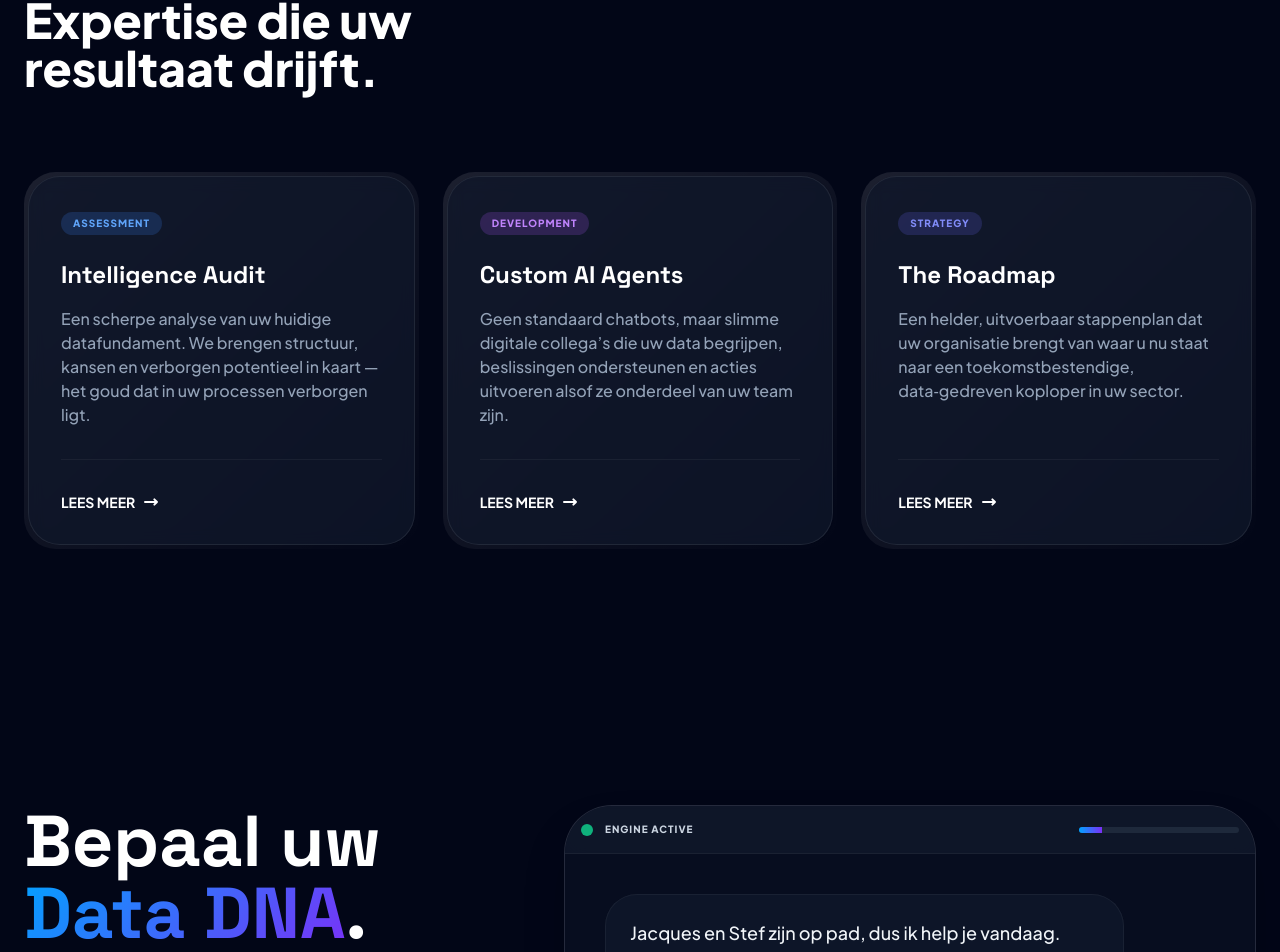
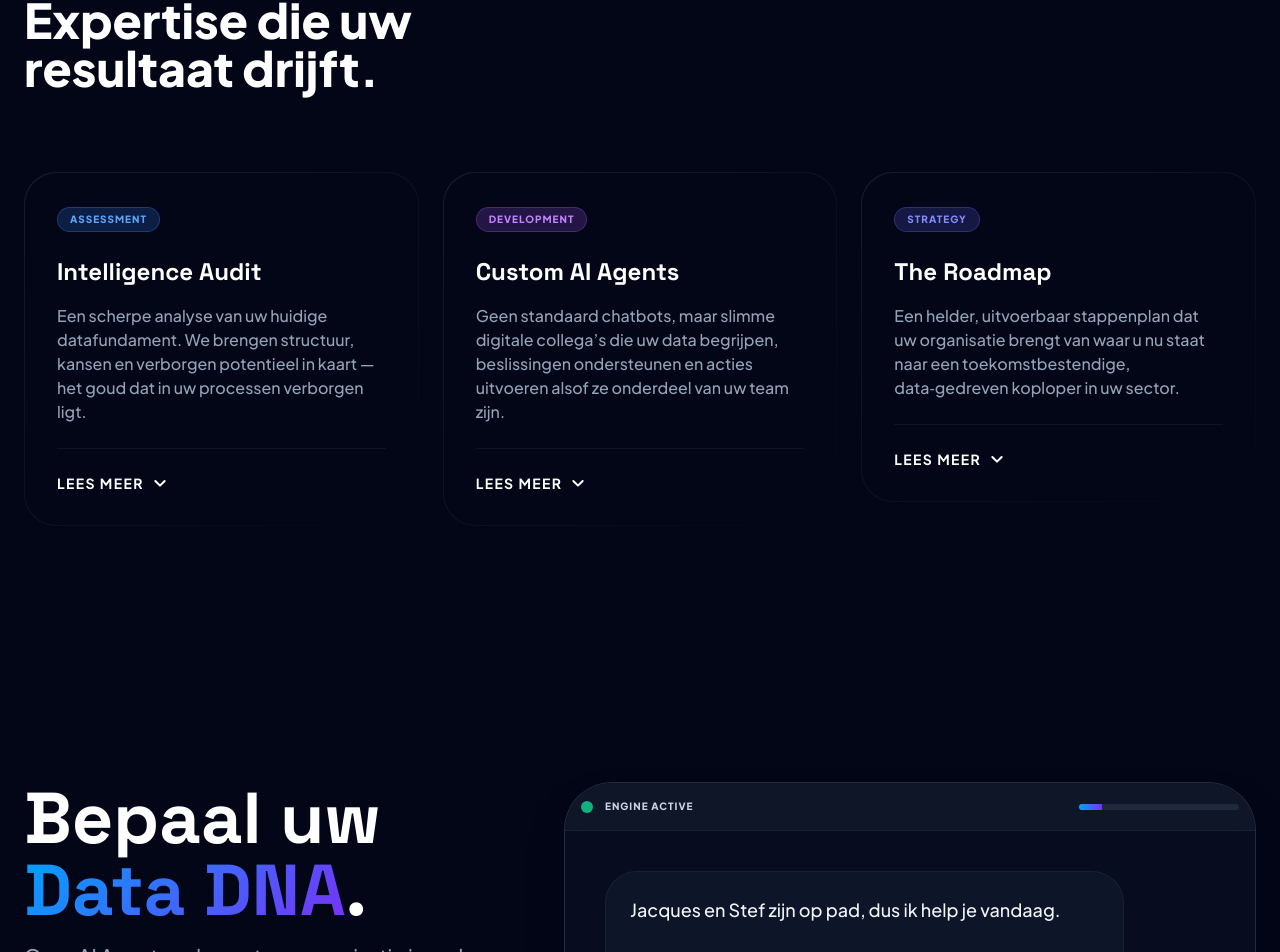
Before and after one commit to steflennips/WebsiteJS, a React (Vite) app: page / in a window 1280 px wide. Shown: the part 875-1827 px from the top of the page. Built offline with nearby package versions, Linux system fonts and the light colour scheme.

Commit message:
feat: Refactor Services component for clarity
Removes unused 'cases' array and simplifies 'results' descriptions in the Services component. Also removes unnecessary useEffect import.

```diff
--- a/components/Services.tsx
+++ b/components/Services.tsx
@@ -1,11 +1,10 @@
 
-import React, { useState, useRef, useEffect } from 'react';
+import React, { useState } from 'react';
 
 interface DetailedContent {
   expect: string;
   results: string[];
   resultsHeader?: string;
-  cases: string[];
 }
 
 interface Service {
@@ -25,14 +24,9 @@ const services: Service[] = [
     details: {
       expect: "Onze Intelligence Audit geeft u een volledig beeld van uw huidige datalandschap. We analyseren waar kansen liggen, waar risico’s zitten en hoe u waarde sneller kunt ontsluiten.",
       results: [
-        "Een duidelijk overzicht van uw datastructuur",
-        "Inzicht in datalekken, inefficiënte processen en verborgen kansen",
-        "Concreet advies waar AI en automatisering direct waarde kunnen leveren"
-      ],
-      cases: [
-        "Versnellen van rapportages, minder handmatig werk",
-        "Ontdekken van bottlenecks en verspilling",
-        "Inzicht in klantgedrag en nieuwe conversiekansen"
+        "Volledig overzicht van uw datastructuur",
+        "Inzicht in inefficiënte processen",
+        "Concreet advies voor AI-waarde"
       ]
     }
   },
@@ -43,17 +37,10 @@ const services: Service[] = [
     color: "purple",
     details: {
       expect: "Wij ontwikkelen AI‑agents die werken als digitale collega’s: ze lezen, analyseren en ondernemen actie. Uw team houdt tijd over voor het werk dat echt telt.",
-      resultsHeader: "Wat onze AI Agents kunnen",
       results: [
-        "Automatisch documenten verwerken",
-        "KPI’s monitoren en vroegtijdig afwijkingen signaleren",
-        "Acties uitvoeren, workflows starten of rapporten genereren",
-        "Antwoorden geven op bedrijfsinformatie met behulp van LLM’s"
-      ],
-      cases: [
-        "Document-to-ERP automatisering",
-        "Real-time fraudedetectie en notificaties",
-        "Intelligente klantenservice op eigen kennisbank"
+        "Automatische documentverwerking",
+        "Real-time KPI monitoring",
+        "Intelligente klantenservice bots"
       ]
     }
   },
@@ -64,38 +51,21 @@ const services: Service[] = [
     color: "indigo",
     details: {
       expect: "Met onze Roadmap krijgt u een helder, pragmatisch plan om uw organisatie data‑gedreven te maken, stap voor stap.",
-      resultsHeader: "Wat de Roadmap bevat",
       results: [
-        "Een nulmeting van uw huidige situatie",
-        "De grootste kansen voor AI en data‑optimalisatie",
-        "De fasering: wat doet u eerst, en wat later?",
-        "Kosteninschatting, impact en risico’s",
-        "Een uitvoerbare planning die direct toepasbaar is"
-      ],
-      cases: [
-        "Transformatie van familiebedrijf naar data-leider",
-        "Opzetten van een gecentraliseerde data-unit",
-        "Strategische inzet van AI voor marktuitbreiding"
+        "Nulmeting van de huidige situatie",
+        "Grootste kansen voor AI-optimalisatie",
+        "Stapsgewijze uitvoerbare planning"
       ]
     }
   }
 ];
 
 const Services: React.FC = () => {
-  const [selectedIdx, setSelectedIdx] = useState<number | null>(null);
-  const scrollContainerRef = useRef<HTMLDivElement>(null);
+  const [expandedIdx, setExpandedIdx] = useState<number | null>(null);
 
-  // Zorg dat de pop-up inhoud altijd bovenaan begint bij openen
-  useEffect(() => {
-    if (selectedIdx !== null) {
-      const timer = setTimeout(() => {
-        if (scrollContainerRef.current) {
-          scrollContainerRef.current.scrollTo({ top: 0, behavior: 'instant' });
-        }
-      }, 50);
-      return () => clearTimeout(timer);
-    }
-  }, [selectedIdx]);
+  const toggleExpand = (idx: number) => {
+    setExpandedIdx(expandedIdx === idx ? null : idx);
+  };
 
   return (
     <section id="diensten" className="py-24 md:py-32 bg-slate-950 border-t border-white/5 relative overflow-hidden">
@@ -107,106 +77,85 @@ const Services: React.FC = () => {
           </div>
         </div>
 
-        <div className="grid md:grid-cols-3 gap-6">
-          {services.map((service, idx) => (
-            <div key={idx} className="group relative p-1 rounded-[2rem] overflow-hidden transition-all hover:scale-[1.02]">
-              <div className="absolute inset-0 bg-gradient-to-br from-white/10 to-transparent opacity-100"></div>
-              <div className="relative h-full glass p-6 md:p-8 rounded-[2rem] flex flex-col justify-between hover:bg-white/[0.05] transition-colors">
+        <div className="grid md:grid-cols-3 gap-6 items-start">
+          {services.map((service, idx) => {
+            const isExpanded = expandedIdx === idx;
+
+            return (
+              <div
+                key={idx}
+                className={`group relative p-px rounded-[2rem] overflow-hidden transition-all duration-500 ${isExpanded ? 'md:scale-[1.03] z-10 shadow-[0_0_50px_rgba(123,47,247,0.15)]' : 'hover:scale-[1.01]'}`}
+              >
+                {/* Geanimeerde Border bij Expansie */}
+                <div className={`absolute inset-0 bg-gradient-to-br transition-opacity duration-500 ${isExpanded ? 'from-[#00a3ff] via-[#7b2ff7] to-indigo-500 opacity-100' : 'from-white/20 to-transparent opacity-40 group-hover:opacity-60'}`}></div>
+
+                <div className={`relative h-full bg-slate-950 p-6 md:p-8 rounded-[2rem] flex flex-col transition-all duration-500 ${isExpanded ? 'bg-slate-900/90' : 'hover:bg-slate-900/40'}`}>
+                  {/* Service Header */}
                   <div>
-                  <span className={`inline-block px-3 py-1 rounded-full text-[9px] md:text-[10px] font-black tracking-widest uppercase mb-4 md:mb-6 ${service.color === 'blue' ? 'bg-blue-500/20 text-blue-400 border-blue-500/30' : service.color === 'purple' ? 'bg-purple-500/20 text-purple-400 border-purple-500/30' : 'bg-indigo-500/20 text-indigo-400 border-indigo-500/30'}`}>
+                    <span className={`inline-block px-3 py-1 rounded-full text-[9px] md:text-[10px] font-black tracking-widest uppercase mb-4 md:mb-6 ${service.color === 'blue' ? 'bg-blue-500/20 text-blue-400 border border-blue-500/30' : service.color === 'purple' ? 'bg-purple-500/20 text-purple-400 border border-purple-500/30' : 'bg-indigo-500/20 text-indigo-400 border border-indigo-500/30'}`}>
                       {service.tag}
                     </span>
                     <h3 className="text-xl md:text-2xl font-black text-white mb-3 md:mb-4">{service.title}</h3>
-                  <p className="text-slate-400 text-sm md:text-base font-medium leading-relaxed">
+                    <p className="text-slate-400 text-sm md:text-base font-medium leading-relaxed mb-6">
                       {service.description}
                     </p>
                   </div>
-                <div className="mt-6 md:mt-8 pt-6 md:pt-8 border-t border-white/5">
+
+                  {/* Uitklapbare Content */}
+                  <div className={`grid transition-all duration-500 ease-in-out ${isExpanded ? 'grid-rows-[1fr] opacity-100 mb-8' : 'grid-rows-[0fr] opacity-0 pointer-events-none'}`}>
+                    <div className="overflow-hidden">
+                      <div className="pt-6 border-t border-white/10 space-y-6">
+                        <p className="text-slate-200 text-sm md:text-base font-bold leading-relaxed italic">
+                          "{service.details.expect}"
+                        </p>
+                        <div className="space-y-3">
+                          {service.details.results.map((res, i) => (
+                            <div key={i} className="flex gap-3 items-start text-slate-400">
+                              <div className="w-5 h-5 rounded-md bg-white/5 flex items-center justify-center shrink-0 mt-0.5">
+                                <svg className="w-3 h-3 text-[#00a3ff]" fill="none" stroke="currentColor" viewBox="0 0 24 24"><path strokeLinecap="round" strokeLinejoin="round" strokeWidth={3} d="M5 13l4 4L19 7" /></svg>
+                              </div>
+                              <span className="text-xs md:text-sm font-medium">{res}</span>
+                            </div>
+                          ))}
+                        </div>
                         <button
-                    onClick={() => setSelectedIdx(idx)}
-                    className="text-white font-bold text-sm flex items-center gap-2 group-hover:text-[#00a3ff] transition-colors"
+                          onClick={(e) => {
+                            e.stopPropagation();
+                            document.getElementById('contact')?.scrollIntoView({ behavior: 'smooth' });
+                          }}
+                          className="w-full py-4 bg-white text-slate-950 font-black rounded-xl text-xs uppercase tracking-widest hover:bg-slate-200 transition-colors shadow-lg"
                         >
-                    LEES MEER
-                    <svg className="w-4 h-4" fill="none" stroke="currentColor" viewBox="0 0 24 24"><path strokeLinecap="round" strokeLinejoin="round" strokeWidth={3} d="M17 8l4 4m0 0l-4 4m4-4H3" /></svg>
+                          Bespreken
                         </button>
                       </div>
                     </div>
                   </div>
-          ))}
-        </div>
-      </div>
 
-      {/* Pop-up Overlay - Perfect Gecentreerd op Hoogte van de Blokken */}
-      {selectedIdx !== null && (
-        <div className="fixed inset-0 z-[100] flex items-center justify-center p-4 md:p-10 animate-in fade-in duration-300">
-          {/* Donkere backdrop met blur */}
-          <div className="absolute inset-0 bg-slate-950/90 backdrop-blur-md" onClick={() => setSelectedIdx(null)}></div>
-
-          <div className="relative w-full max-w-4xl max-h-[85vh] glass rounded-[2.5rem] md:rounded-[3.5rem] border-white/10 shadow-2xl animate-in zoom-in-95 duration-300 flex flex-col overflow-hidden">
-
-            {/* Header / Titel van de Pop-up */}
-            <div className="px-8 md:px-14 py-8 border-b border-white/5 bg-slate-900/40 flex items-center justify-between shrink-0">
-              <div className="space-y-1">
-                <span className="text-[10px] md:text-xs font-black tracking-[0.3em] text-[#00a3ff] uppercase">{services[selectedIdx].tag}</span>
-                <h4 className="text-2xl md:text-4xl font-black text-white tracking-tighter">{services[selectedIdx].title}</h4>
-              </div>
+                  {/* Toggle Knop */}
+                  <div className={`mt-auto pt-6 border-t border-white/5 ${isExpanded ? 'border-transparent' : ''}`}>
                     <button
-                onClick={() => setSelectedIdx(null)}
-                className="w-12 h-12 rounded-full bg-white/5 border border-white/10 flex items-center justify-center text-white hover:bg-white/10 transition-all hover:scale-110 active:scale-95"
+                      onClick={() => toggleExpand(idx)}
+                      className={`text-sm font-bold flex items-center gap-2 transition-colors uppercase tracking-widest ${isExpanded ? 'text-indigo-400' : 'text-white hover:text-[#00a3ff]'}`}
                     >
-                <svg className="w-6 h-6" fill="none" stroke="currentColor" viewBox="0 0 24 24"><path strokeLinecap="round" strokeLinejoin="round" strokeWidth={2.5} d="M6 18L18 6M6 6l12 12" /></svg>
-              </button>
-            </div>
-
-            {/* Scrollbare inhoud - Pop-up focus */}
-            <div
-              ref={scrollContainerRef}
-              className="overflow-y-auto flex-1 px-8 md:px-14 py-10 md:py-12 scrollbar-hide space-y-12 ios-scroll"
-            >
-              {/* De Focus Tekst */}
-              <section className="animate-in fade-in slide-in-from-bottom-2 duration-500">
-                <div className="p-8 md:p-10 bg-white/[0.03] rounded-[2rem] border-l-4 border-[#00a3ff] shadow-inner">
-                   <p className="text-slate-100 text-lg md:text-2xl font-bold leading-relaxed">
-                    {services[selectedIdx].details.expect}
-                  </p>
-                </div>
-              </section>
-
-              {/* Aanvullende Details / Checklist */}
-              <section className="animate-in fade-in slide-in-from-bottom-4 duration-700">
-                <h5 className="text-[#7b2ff7] text-[11px] font-black uppercase tracking-[0.25em] mb-8 flex items-center gap-4">
-                  <span className="w-10 h-px bg-gradient-to-r from-[#7b2ff7] to-transparent"></span>
-                  {services[selectedIdx].details.resultsHeader || "Focuspunten & Impact"}
-                </h5>
-                <div className="grid md:grid-cols-2 gap-4 md:gap-6">
-                  {services[selectedIdx].details.results.map((res, i) => (
-                    <li key={i} className="list-none flex gap-5 items-start text-slate-300 p-5 rounded-2xl bg-white/[0.02] border border-white/5">
-                      <div className="w-7 h-7 rounded-lg bg-[#7b2ff7]/10 flex items-center justify-center shrink-0 mt-0.5">
-                        <svg className="w-4 h-4 text-[#7b2ff7]" fill="none" stroke="currentColor" viewBox="0 0 24 24"><path strokeLinecap="round" strokeLinejoin="round" strokeWidth={3} d="M5 13l4 4L19 7" /></svg>
-                      </div>
-                      <span className="text-sm md:text-lg font-medium leading-snug">{res}</span>
-                    </li>
-                  ))}
-                </div>
-              </section>
-
-              {/* Directe Actie in de pop-up */}
-              <div className="pt-8 pb-4">
-                <button
-                  onClick={() => {
-                     setSelectedIdx(null);
-                     document.getElementById('contact')?.scrollIntoView({ behavior: 'smooth' });
-                  }}
-                  className="w-full py-6 bg-gradient-to-r from-[#00a3ff] to-[#7b2ff7] text-white font-black rounded-2xl shadow-2xl transition-all hover:scale-[1.01] hover:brightness-110 active:scale-[0.98] flex items-center justify-center gap-4 text-base md:text-xl uppercase tracking-widest group"
-                >
-                  BESPREEK DEZE OPLOSSING
-                  <svg className="w-6 h-6 transform group-hover:translate-x-2 transition-transform" fill="none" stroke="currentColor" viewBox="0 0 24 24"><path strokeLinecap="round" strokeLinejoin="round" strokeWidth={3} d="M14 5l7 7m0 0l-5 5m5-5H6" /></svg>
+                      {isExpanded ? (
+                        <>
+                          SLUITEN
+                          <svg className="w-4 h-4 rotate-180 transition-transform" fill="none" stroke="currentColor" viewBox="0 0 24 24"><path strokeLinecap="round" strokeLinejoin="round" strokeWidth={3} d="M5 15l7-7 7 7" /></svg>
+                        </>
+                      ) : (
+                        <>
+                          LEES MEER
+                          <svg className="w-4 h-4" fill="none" stroke="currentColor" viewBox="0 0 24 24"><path strokeLinecap="round" strokeLinejoin="round" strokeWidth={3} d="M19 9l-7 7-7-7" /></svg>
+                        </>
+                      )}
                     </button>
                   </div>
                 </div>
               </div>
+            );
+          })}
         </div>
-      )}
+      </div>
     </section>
   );
 };
```
Lines whose indentation alone changed are shown as unchanged.
